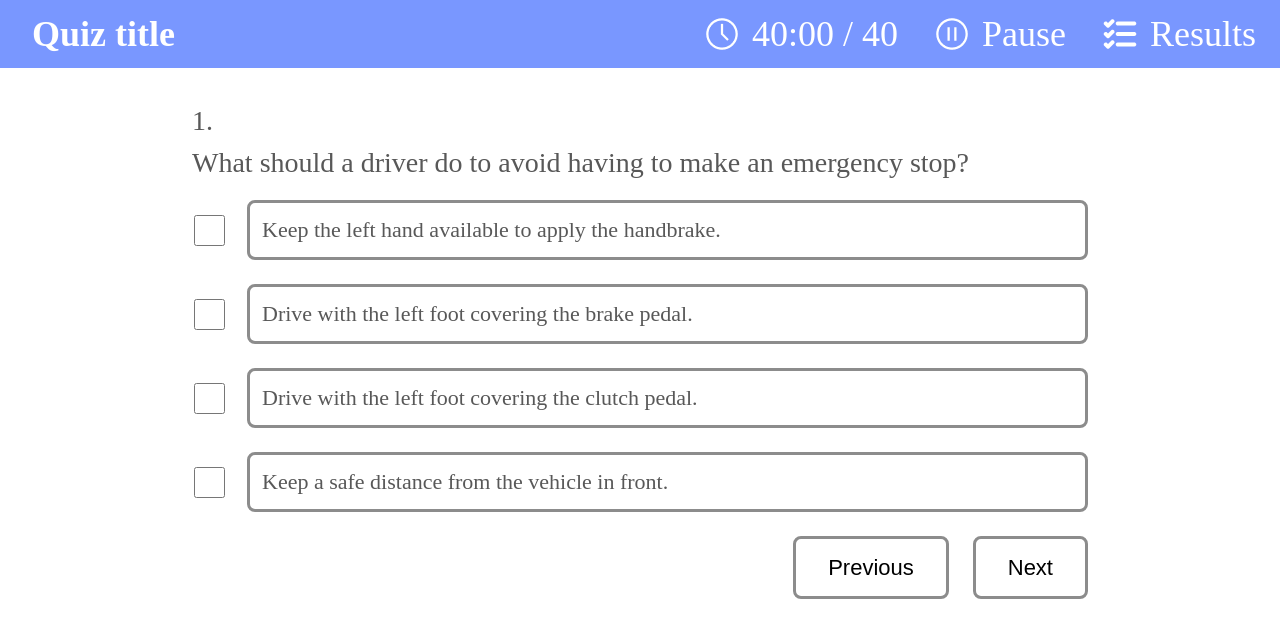
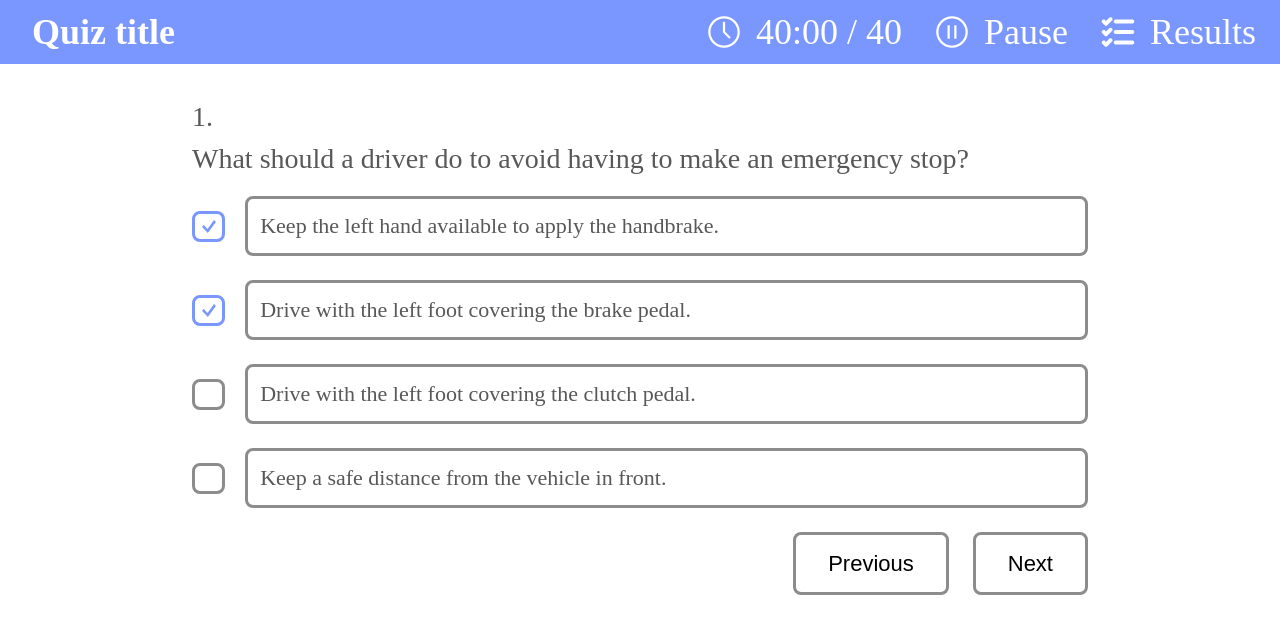
Before and after one commit to M-M-H-Rupom/quiz_UI, a plain HTML site: page index.html in a window 1280 px wide. Drawn offline with Linux system fonts and the light colour scheme.

Commit message:
responsive

```diff
--- a/assets/css/style.css
+++ b/assets/css/style.css
@@ -7,30 +7,31 @@
     background-color: #7997FF;
     display: flex;
     justify-content: space-between;
-    padding-right:18px ;
 }
 .qz_quiz_title_logo{
-    font-size: 28px;
-    font-weight: 600;
-    line-height: 44px;
+    font-size: 20px;
+    font-weight: 500;
+    line-height: 24px;
     text-align: left;
     color: #FFFFFF;
-    padding: 12px 28px;
+    padding: 8px 0 8px 16px;
 }
 .qz_time_pause_results{
     display: flex;
-    gap: 24px;
-    font-size: 26px;
+    gap: 16px;
+    font-size: 18px;
     font-weight: 400;
-    line-height: 36px;
-    text-align: left;
+    line-height: 24px;
     color: #FFFFFF;
-
 }
 .logo_text{
     display: flex;
     align-items: center;
-    gap: 8px;
+    gap: 6px;
+}
+.logo_text img{
+    width: 22px;
+    height: 22px;
 }
 .qz_content_main{
     display: flex;
@@ -43,55 +44,214 @@
     min-height: 700px;
 }
 .qz_content_title{
-    font-size: 22px;
+    font-size: 18px;
     font-weight: 400;
-    line-height: 32px;
+    line-height: 22px;
     text-align: left;
     margin-bottom: 12px;
 }
 .qz_field_text{
-    font-size: 18px;
+    font-size: 16px;
     font-weight: 400;
-    line-height: 28px;
+    line-height: 18px;
     text-align: left;
     color: #585858;
     display: flex;
+    align-items: center;
     gap: 16px;
     margin-bottom: 20px;
 }
-.qz_field_text input[type='checkbox'] {
-    height: 26px;
-    width: 26px;
-    display: flex;
+.selected_field{
+    width: 31px;
+    height: 28px;
+    background-image: url('/assets/images/checkmark.png');
+    border: 3px solid #7997FF;
+    border-radius: 8px;
+    background-position: center;
+    background-repeat: no-repeat;
 }
-.field_checkbox{
-    display: flex;
-    align-items: center;
+
+/* selected checkbox field */
+.un_selected_field{
+    width: 31px;
+    height: 28px;
+    border: 3px solid #8C8C8C;
+    border-radius: 8px;
 }
-.option_text{
+.field_option_text{
     border: 2px solid #8C8C8C;
     border-radius: 8px;
-    height: 50px;
     width: 100%;
-    display: flex;
-    align-items: center;
     padding-left: 12px;
     line-height: 22px;
+    line-height: 18px;
+    padding: 8px;
 }
+/* selected end */
 .qz_content_buttons{
     margin: auto;
     text-align: right;
 }
 .qz_btn{
-    padding: 8px 24px;
+    padding: 6px 8px;
     margin-left: 8px;
-    font-size: 20px;
+    font-size: 16px;
     font-weight: 400;
-    line-height: 28px;
-    text-align: left;
+    line-height: 22px;
     background: #FFFFFF;
     border-radius: 6px;
     border: 2px solid #8C8C8C;
+}
+@media (min-width : 320px){
+    .qz_head{
+        padding-right:8px ;
+    }
+    .qz_quiz_title_logo{
+        font-size: 14px;
+        font-weight: 500;
+        line-height: 20px;
+        color: #FFFFFF;
+        padding: 6px 0 6px 8px;
+    }
+    .qz_time_pause_results{
+        gap: 8px;
+        font-size: 14px;
+        line-height: 20px;
+        color: #FFFFFF;
+    }
+    .logo_text{
+        gap: 4px;
+    }
+    .logo_text img{
+        width: 18px;
+        height: 18px;
+    }
+    .qz_content{
+        min-height: 600px;
+    }
+    .qz_content_title{
+        font-size: 14px;
+        line-height: 18px;
+        margin-bottom: 12px;
+    }
+    .qz_field_text{
+        font-size: 14px;
+        line-height: 18px;
+        gap: 10px;
+        margin-bottom: 16px;
+    }
+    .selected_field{
+        width: 28px;
+        height: 25px;
+        border-radius: 6px;
+    }
+
+    /* selected checkbox field */
+    .un_selected_field{
+        width: 28px;
+        height: 25px;
+        border: 3px solid #8C8C8C;
+        border-radius: 6px;
+    }
+    .field_option_text{
+        border: 2px solid #8C8C8C;
+        border-radius: 8px;
+        width: 100%;
+        padding-left: 12px;
+        line-height: 22px;
+        line-height: 18px;
+        padding: 8px;
+    }
+    /* selected end */
+    .qz_content_buttons{
+        margin: auto;
+        text-align: right;
+    }
+    .qz_btn{
+        padding: 6px 8px;
+        margin-left: 8px;
+        font-size: 16px;
+        font-weight: 400;
+        line-height: 22px;
+        background: #FFFFFF;
+        border-radius: 6px;
+        border: 2px solid #8C8C8C;
+    }
+}
+@media (min-width : 425px){
+    .qz_head{
+        padding-right:16px ;
+    }
+    .qz_quiz_title_logo{
+        font-size: 20px;
+        font-weight: 500;
+        line-height: 24px;
+        padding: 8px 0 8px 12px;
+    }
+    .qz_time_pause_results{
+        gap: 16px;
+        font-size: 18px;
+        font-weight: 400;
+        line-height: 22px;
+    }
+    .logo_text{
+        gap: 8px;
+    }
+    .logo_text img{
+        width: 24px;
+        height: 24px;
+    }
+    .qz_content_title{
+        font-size: 18px;
+        font-weight: 400;
+        line-height: 22px;
+        margin-bottom: 12px;
+    }
+    .qz_field_text{
+        font-size: 16px;
+        font-weight: 400;
+        gap: 14px;
+        margin-bottom: 20px;
+    }
+    .selected_field{
+        width: 31px;
+        height: 28px;
+        border: 3px solid #7997FF;
+        border-radius: 8px;
+        background-position: center;
+        background-repeat: no-repeat;
+    }
+
+    /* selected checkbox field */
+    .un_selected_field{
+        width: 31px;
+        height: 28px;
+        border: 3px solid #8C8C8C;
+        border-radius: 8px;
+    }
+    .field_option_text{
+        border: 2px solid #8C8C8C;
+        border-radius: 8px;
+        height: 50px;
+        width: 100%;
+        display: flex;
+        align-items: center;
+        padding-left: 12px;
+        line-height: 18px;
+    }
+    /* selected end */
+
+    .qz_btn{
+        padding: 6px 12px;
+        margin-left: 8px;
+        font-size: 16px;
+        font-weight: 400;
+        line-height: 28px;
+        text-align: left;
+        background: #FFFFFF;
+        border-radius: 6px;
+        border: 2px solid #8C8C8C;
+    }
 }
 @media (min-width: 768px) {
     .qz_head{
@@ -101,27 +261,30 @@
         padding-right:24px ;
     }
     .qz_quiz_title_logo{
-        font-size: 36px;
+        font-size: 30px;
         font-weight: 700;
-        line-height: 44px;
-        text-align: left;
+        line-height: 40px;
         color: #FFFFFF;
         padding: 12px 0 12px 32px;
     }
     .qz_time_pause_results{
         display: flex;
-        gap: 36px;
-        font-size: 36px;
+        gap: 24px;
+        font-size: 32px;
         font-weight: 400;
-        line-height: 54px;
+        line-height: 44px;
         text-align: left;
         color: #FFFFFF;
 
     }
+    .logo_text img{
+        width: 31px;
+        height: 31px;
+    }
     .logo_text{
         display: flex;
         align-items: center;
-        gap: 12px;
+        gap: 10px;
     }
     .qz_content_main{
         display: flex;
@@ -149,17 +312,14 @@
         display: flex;
         gap: 20px;
         margin-bottom: 24px;
-    }
-    .qz_field_text input[type='checkbox'] {
-        height: 31px;
-        width: 35px;
         display: flex;
+        align-items: center;
     }
     .field_checkbox{
         display: flex;
         align-items: center;
     }
-    .option_text{
+    .field_option_text{
         border: 3px solid #8C8C8C;
         border-radius: 8px;
         height: 60px;
@@ -183,4 +343,36 @@
         border-radius: 8px;
         border: 3px solid #8C8C8C;
     }
+
+    .selected_field{
+        width: 35px;
+        height: 31px;
+        background-image: url('/assets/images/checkmark.png');
+        border: 3px solid #7997FF;
+        border-radius: 8px;
+        background-position: center;
+        background-repeat: no-repeat;
+    }
+    .un_selected_field{
+        width: 35px;
+        height: 31px;
+        border: 3px solid #8C8C8C;
+        border-radius: 8px;
+    }
 }
+@media (min-width : 1024px){
+    .qz_quiz_title_logo{
+        font-size: 36px;
+    }
+    .qz_time_pause_results{
+        gap: 32px;
+        font-size: 36px;
+    }
+    .logo_text img{
+        width: 36px;
+        height: 36px;
+    }
+    .logo_text{
+        gap: 14px;
+    }
+}
--- a/index.html
+++ b/index.html
@@ -36,34 +36,34 @@
                 </div>
                 <div class="qz_content_field">
                     <div class="qz_field_text">
-                        <div class="field_checkbox">
-                            <input type="checkbox" name="" id="">
+                        <div class="field_checkbox selected_field">
+                            <span></span>
                         </div>
-                        <div class="option_text">
+                        <div class="field_option_text">
                             <span>Keep the left hand available to apply the handbrake.</span>
                         </div>
                     </div>
                     <div class="qz_field_text">
-                        <div class="field_checkbox">
-                            <input type="checkbox" name="" id="">
+                        <div class="field_checkbox selected_field">
+                            <span></span>
                         </div>
-                        <div class="option_text">
+                        <div class="field_option_text">
                             <span>Drive with the left foot covering the brake pedal.</span>
                         </div>
                     </div>
                     <div class="qz_field_text">
-                        <div class="field_checkbox">
-                            <input type="checkbox" name="" id="">
+                        <div class="field_checkbox un_selected_field">
+                            <span></span>
                         </div>
-                        <div class="option_text">
+                        <div class="field_option_text">
                             <span>Drive with the left foot covering the clutch pedal.</span>
                         </div>
                     </div>
                     <div class="qz_field_text">
-                        <div class="field_checkbox">
-                            <input type="checkbox" name="" id="">
+                        <div class="field_checkbox un_selected_field">
+                            <span></span>
                         </div>
-                        <div class="option_text">
+                        <div class="field_option_text">
                             <span>Keep a safe distance from the vehicle in front.</span>
                         </div>
                     </div>
```
Also changed, not shown: assets/images/checkmark.png (added).
